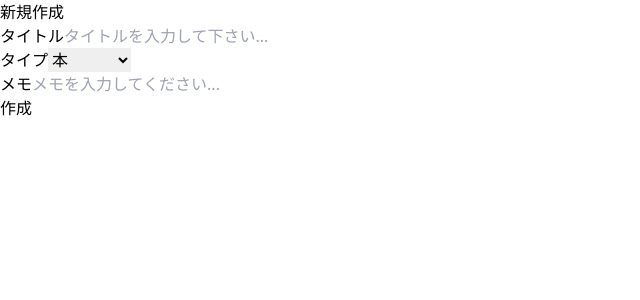
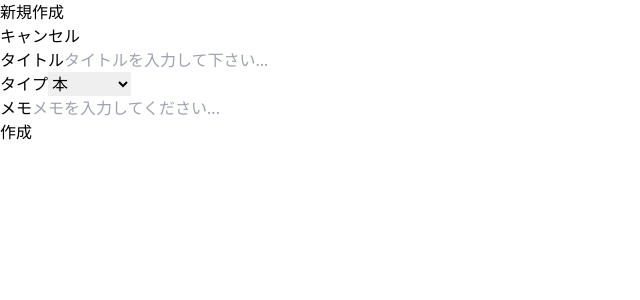
Before and after one commit to hikaru-28/outlog-frontend, a React (Vite) app: page /inputs/new in a window 1280 px wide. Shown: the top 300 px of the page, without its empty margins (0-640 px from the left). Built offline with nearby package versions, Linux system fonts and the light colour scheme; sample sign-in values are in the browser's storage.

Commit message:
feat: InputNewPageにキャンセルボタン追加

```diff
--- a/src/pages/InputNewPage.tsx
+++ b/src/pages/InputNewPage.tsx
@@ -44,6 +44,8 @@ const InputNewPage = () => {
         <div>
             <h1>新規作成</h1>
 
+            <Button onClick={() => navigate('/')}>キャンセル</Button>
+
             <form onSubmit={handleSubmit}>
 
                 <div>
```
